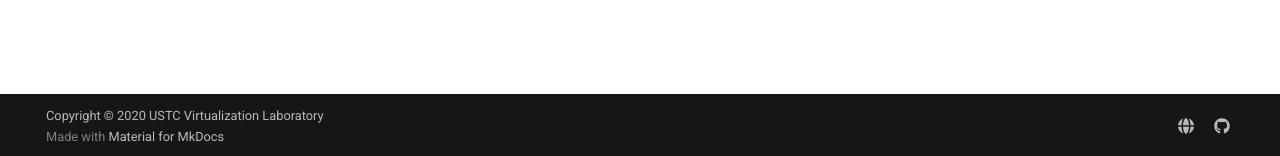
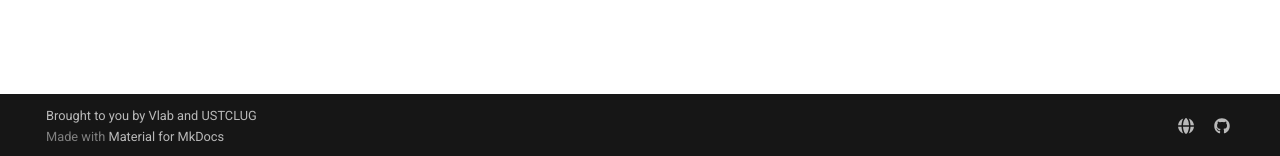
Before and after one commit to USTC-vlab/docs, an MkDocs documentation site: the page built from docs/fpgaol/index.md, in a window 1280 px wide. Shown: the part 741-897 px from the top of the page. Built offline with MkDocs 1.6.1 and Material for MkDocs 9.7.7, drawn with Linux system fonts in a browser that asks for light colours; comment, search, counter and statistics services are not loaded.

Commit message:
Update copyright text

```diff
--- a/mkdocs.yml
+++ b/mkdocs.yml
@@ -8,7 +8,7 @@ repo_name: 'USTC-vlab/docs'
 repo_url: 'https://github.com/USTC-vlab/docs'
 
 # Copyright
-copyright: 'Copyright &copy; 2020 USTC Virtualization Laboratory'
+copyright: 'Brought to you by Vlab and USTCLUG'
 
 # Configuration
 theme:
```
